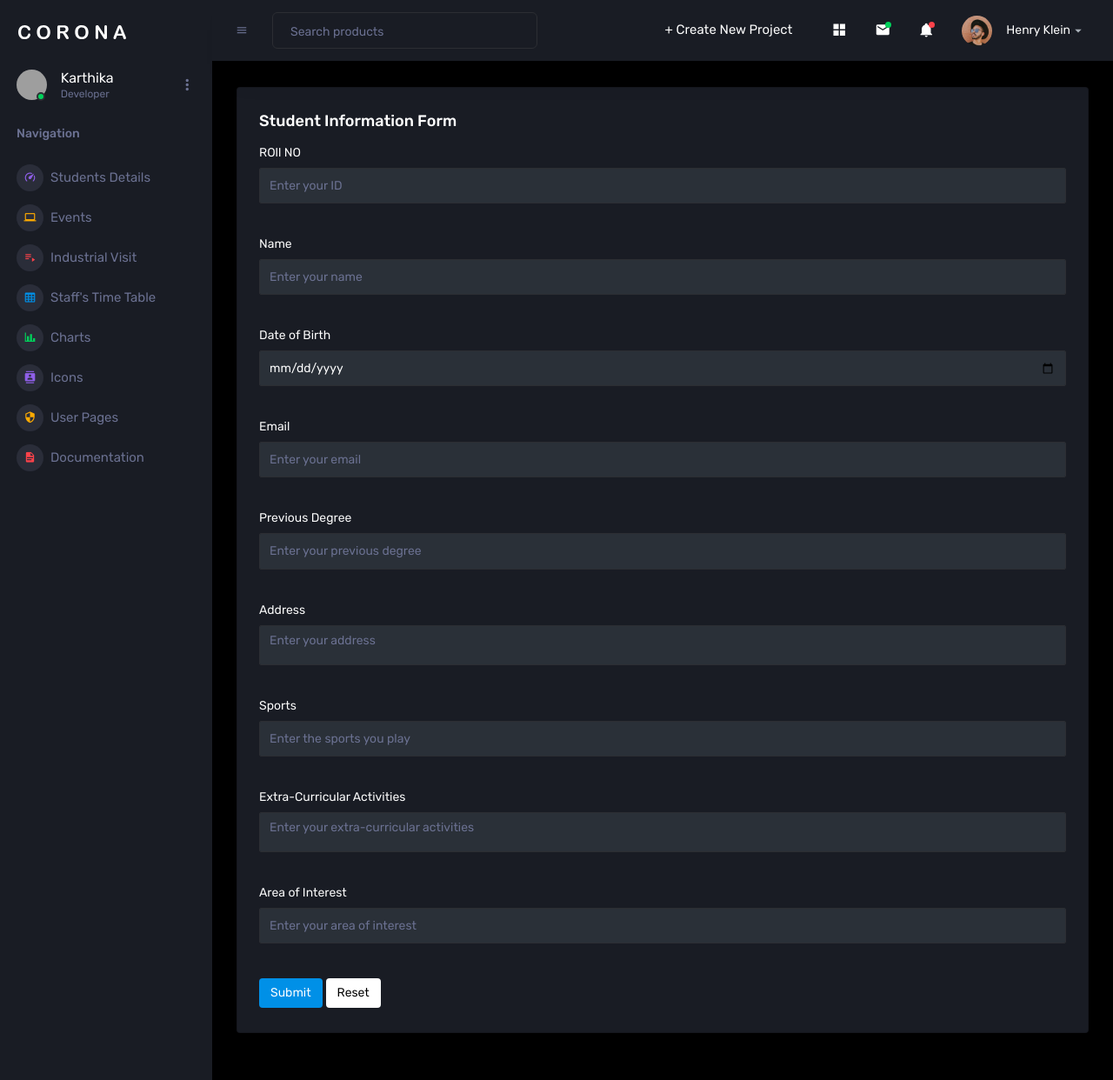
After one commit to D-RaviKumarofficial/SJC-ERP, a PHP site: page /admin/Stu_Details.php in a window 1280 px wide. The commit adds this page. Shown: the whole page at 87% size. Run offline with PHP 8.4, Linux system fonts and the light colour scheme; some libraries are stand-ins or nearby versions; grey boxes are pictures that could not be loaded.

Commit message:
student details module in both admin and user side

```diff
--- a/admin/Sidebar.php
+++ b/admin/Sidebar.php
@@ -9,12 +9,12 @@
           <div class="profile-desc">
             <div class="profile-pic">
               <div class="count-indicator">
-                <img class="img-xs rounded-circle " src="assets/images/faces/face15.jpg" alt="">
+                <img class="img-xs rounded-circle " src="../images/user.jp  g" alt="">
                 <span class="count bg-success"></span>
               </div>
               <div class="profile-name">
-                <h5 class="mb-0 font-weight-normal">Henry Klein</h5>
-                <span>Gold Member</span>
+                <h5 class="mb-0 font-weight-normal">Karthika</h5>
+                <span>Developer</span>
               </div>
             </div>
             <a href="#" id="profile-dropdown" data-bs-toggle="dropdown"><i class="mdi mdi-dots-vertical"></i></a>
@@ -59,11 +59,11 @@
           <span class="nav-link">Navigation</span>
         </li>
         <li class="nav-item menu-items">
-          <a class="nav-link" href="index.html">
+          <a class="nav-link" href="stu_Details.php">
             <span class="menu-icon">
               <i class="mdi mdi-speedometer"></i>
             </span>
-            <span class="menu-title">Dashboard</span>
+            <span class="menu-title">Students Details</span>
           </a>
         </li>
         <li class="nav-item menu-items">
@@ -71,14 +71,13 @@
             <span class="menu-icon">
               <i class="mdi mdi-laptop"></i>
             </span>
-            <span class="menu-title">Basic UI Elements</span>
+            <span class="menu-title">Events</span>
             <i class="menu-arrow"></i>
           </a>
           <div class="collapse" id="ui-basic">
             <ul class="nav flex-column sub-menu">
-              <li class="nav-item"> <a class="nav-link" href="pages/ui-features/buttons.html">Buttons</a></li>
-              <li class="nav-item"> <a class="nav-link" href="pages/ui-features/dropdowns.html">Dropdowns</a></li>
-              <li class="nav-item"> <a class="nav-link" href="pages/ui-features/typography.html">Typography</a></li>
+              <li class="nav-item"> <a class="nav-link" href="pages/ui-features/buttons.html">Techextra</a></li>
+              <li class="nav-item"> <a class="nav-link" href="pages/ui-features/dropdowns.html">Dhamaka</a></li>
             </ul>
           </div>
         </li>
@@ -87,7 +86,7 @@
             <span class="menu-icon">
               <i class="mdi mdi-playlist-play"></i>
             </span>
-            <span class="menu-title">Form Elements</span>
+            <span class="menu-title">Industrial Visit</span>
             <i class="menu-arrow"></i>
           </a>
         </li>
@@ -96,7 +95,7 @@
             <span class="menu-icon">
               <i class="mdi mdi-table-large"></i>
             </span>
-            <span class="menu-title">Tables</span>
+            <span class="menu-title">Staff's Time Table</span>
             <i class="menu-arrow"></i>
           </a>
         </li>
--- /dev/null
+++ b/admin/Stu_Details.php
@@ -0,0 +1,127 @@
+<!DOCTYPE html>
+<html lang="en">
+
+<head>
+  <!-- Required meta tags -->
+  <meta charset="utf-8">
+  <meta name="viewport" content="width=device-width, initial-scale=1, shrink-to-fit=no">
+  <title>Admin</title>
+  <!-- plugins:css -->
+  <link rel="stylesheet" href="assets/vendors/mdi/css/materialdesignicons.min.css">
+  <link rel="stylesheet" href="assets/vendors/ti-icons/css/themify-icons.css">
+  <link rel="stylesheet" href="assets/vendors/css/vendor.bundle.base.css">
+  <link rel="stylesheet" href="assets/vendors/font-awesome/css/font-awesome.min.css">
+  <!-- endinject -->
+  <!-- Plugin css for this page -->
+  <link rel="stylesheet" href="assets/vendors/jvectormap/jquery-jvectormap.css">
+  <link rel="stylesheet" href="assets/vendors/flag-icon-css/css/flag-icons.min.css">
+  <link rel="stylesheet" href="assets/vendors/owl-carousel-2/owl.carousel.min.css">
+  <link rel="stylesheet" href="assets/vendors/owl-carousel-2/owl.theme.default.min.css">
+  <!-- End plugin css for this page -->
+  <!-- inject:css -->
+  <!-- endinject -->
+  <!-- Layout styles -->
+  <link rel="stylesheet" href="assets/css/style.css">
+  <!-- End layout styles -->
+  <link rel="shortcut icon" href="assets/images/favicon.png" />
+</head>
+
+<body>
+  <div class="container-scroller">
+    <?php include 'Sidebar.php'; ?>
+    <div class="container-fluid page-body-wrapper">
+      <?php include 'Header.php'; ?>
+      <!-- form starts -->
+      <div class="main-panel">
+        <div class="content-wrapper">
+          <div class="row">
+            <div class="col-12 grid-margin stretch-card">
+              <div class="card">
+                <div class="card-body">
+                  <h4 class="card-title">Student Information Form</h4>
+                  <form action="#" method="POST" class="forms-sample">
+                    <div class="form-group">
+                      <label for="id">ROll NO</label>
+                      <input type="text" class="form-control" id="id" name="id" placeholder="Enter your ID" required>
+                    </div>
+                    <div class="form-group">
+                      <label for="name">Name</label>
+                      <input type="text" class="form-control" id="name" name="name" placeholder="Enter your name" required>
+                    </div>
+                    <div class="form-group">
+                      <label for="dob">Date of Birth</label>
+                      <input type="date" class="form-control" id="dob" name="dob" required>
+                    </div>
+                    <div class="form-group">
+                      <label for="email">Email</label>
+                      <input type="email" class="form-control" id="email" name="email" placeholder="Enter your email" required>
+                    </div>
+                    <div class="form-group">
+                      <label for="previous_degree">Previous Degree</label>
+                      <input type="text" class="form-control" id="previous_degree" name="previous_degree" placeholder="Enter your previous degree" required>
+                    </div>
+                    <div class="form-group">
+                      <label for="address">Address</label>
+                      <textarea class="form-control" id="address" name="address" rows="4" placeholder="Enter your address" required></textarea>
+                    </div>
+                    <div class="form-group">
+                      <label for="sports">Sports</label>
+                      <input type="text" class="form-control" id="sports" name="sports" placeholder="Enter the sports you play" required>
+                    </div>
+                    <div class="form-group">
+                      <label for="extra_activities">Extra-Curricular Activities</label>
+                      <textarea class="form-control" id="extra_activities" name="extra_activities" rows="3" placeholder="Enter your extra-curricular activities" required></textarea>
+                    </div>
+                    <div class="form-group">
+                      <label for="area_of_interest">Area of Interest</label>
+                      <input type="text" class="form-control" id="area_of_interest" name="area_of_interest" placeholder="Enter your area of interest" required>
+                    </div>
+                    <button type="submit" class="btn btn-primary mr-2">Submit</button>
+                    <button type="reset" class="btn btn-light">Reset</button>
+                  </form>
+                </div>
+              </div>
+            </div>
+          </div>
+        </div>
+      </div>
+      <!-- form ends -->
+    </div>
+  </div>
+  <?php include 'Script.php'; ?>
+</body>
+
+</html>
+<?php
+include "../DB/connection.php";
+
+// Capture form data
+if ($_SERVER["REQUEST_METHOD"] == "POST") {
+    $id = $_POST['id'];
+    $name = $_POST['name'];
+    $dob = $_POST['dob'];
+    $email = $_POST['email'];
+    $previous_degree = $_POST['previous_degree'];
+    $address = $_POST['address'];
+    $sports = $_POST['sports'];
+    $extra_activities = $_POST['extra_activities'];
+    $area_of_interest = $_POST['area_of_interest'];
+
+    // Prepare and bind
+    $stmt = $conn->prepare("INSERT INTO students (id, name, dob, email, previous_degree, address, sports, extra_activities, area_of_interest) VALUES (?, ?, ?, ?, ?, ?, ?, ?, ?)");
+    $stmt->bind_param("issssssss", $id, $name, $dob, $email, $previous_degree, $address, $sports, $extra_activities, $area_of_interest);
+
+    if ($stmt->execute()) {
+        echo "<script>
+            alert('Data inserted successfully!');
+            window.location.href = 'index.php';  // Redirect to your admin page
+        </script>";
+    } else {
+        echo "Error: " . $stmt->error;
+    }
+
+    $stmt->close();
+}
+
+$conn->close();
+?>
--- a/user/homee.php
+++ b/user/homee.php
@@ -19,7 +19,7 @@
         <li><a href>HOME</a></li>
         <li><a href>ABOUT</a></li>
         <li><a href>COURSE</a></li>
-        <li><a href>MSC.IT</a></li>
+        <li><a href = "Stu_Details.php">MSC.IT</a></li>
         <li><a href>GALLERY</a></li>
         <li><a href>CONTACT</a></li>
          </ul>
```
Also changed, not shown: user/Stu_Details.php (added, +87 -0 lines).
